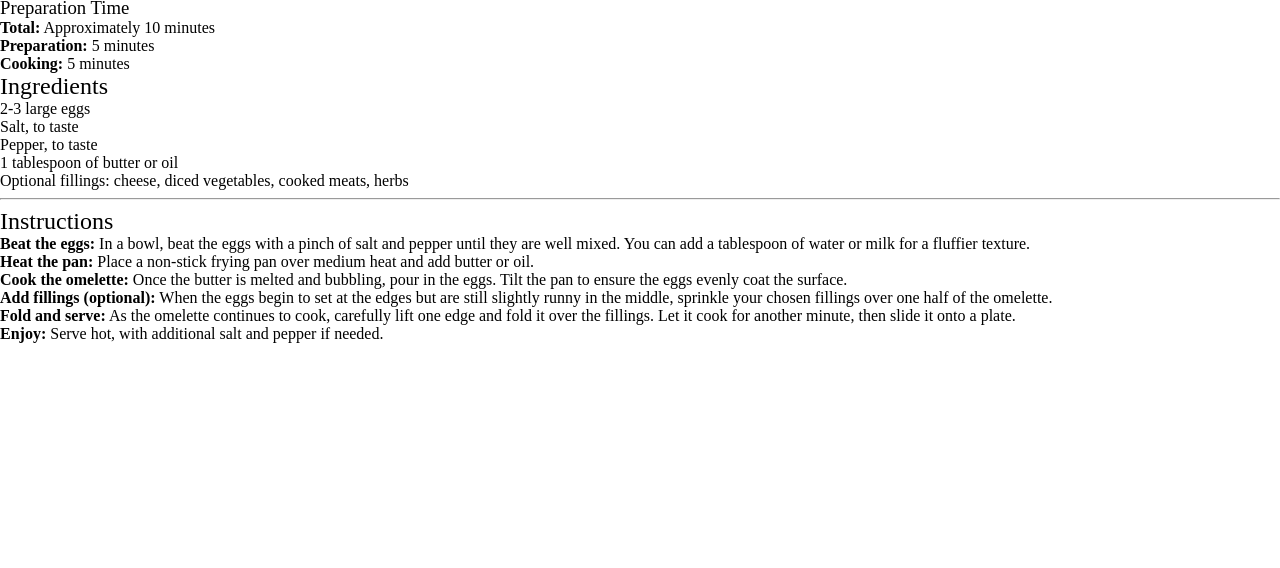
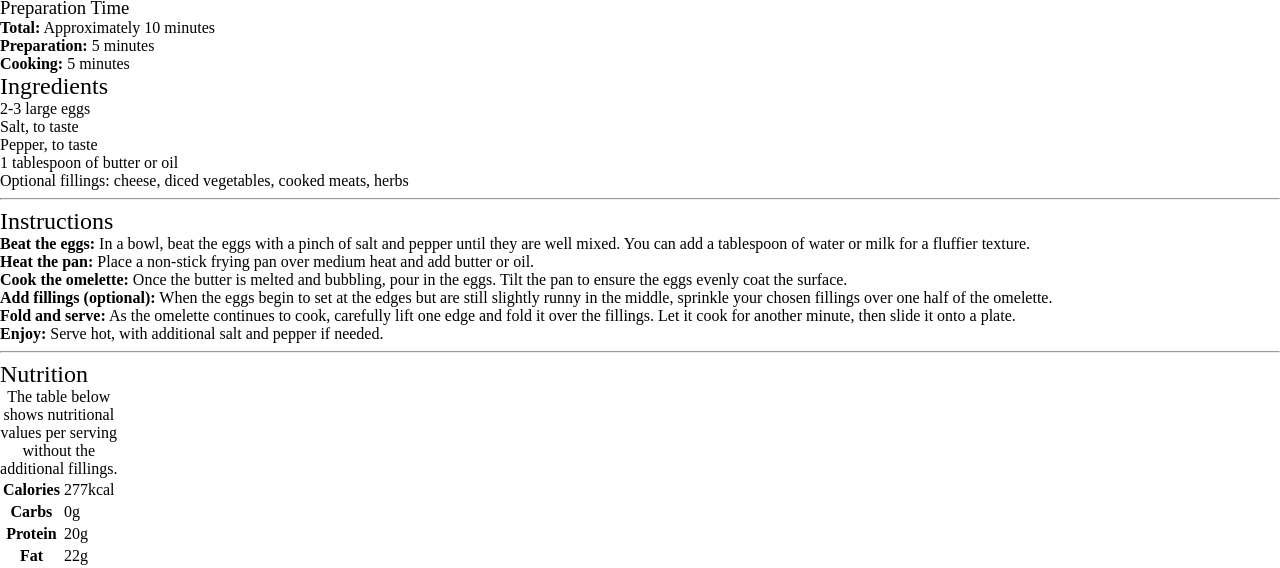
Before and after one commit to NAHammell/recipe-page, a plain HTML site: page index.html in a window 1280 px wide. Shown: the part 647-1215 px from the top of the page. Before the commit the page ends 990 px from the top, so only its background shows below. Drawn offline with Linux system fonts and the light colour scheme.

Commit message:
Add nutrition section

```diff
--- a/index.html
+++ b/index.html
@@ -52,5 +52,35 @@
             <li><b>Enjoy:</b> Serve hot, with additional salt and pepper if needed.</li>
         </ol>
     </section>
+
+    <hr>
+
+    <section id="nutrition-section">
+        <h2>Nutrition</h2>
+
+        <table>
+            <caption>The table below shows nutritional values per serving without the additional fillings.</caption>
+
+            <tr>
+                <th>Calories</th>
+                <td>277kcal</td>
+            </tr>
+
+            <tr>
+                <th>Carbs</th>
+                <td>0g</td>
+            </tr>
+
+            <tr>
+                <th>Protein</th>
+                <td>20g</td>
+            </tr>
+
+            <tr>
+                <th>Fat</th>
+                <td>22g</td>
+            </tr>
+        </table>
+    </section>
 </body>
 </html>
```
